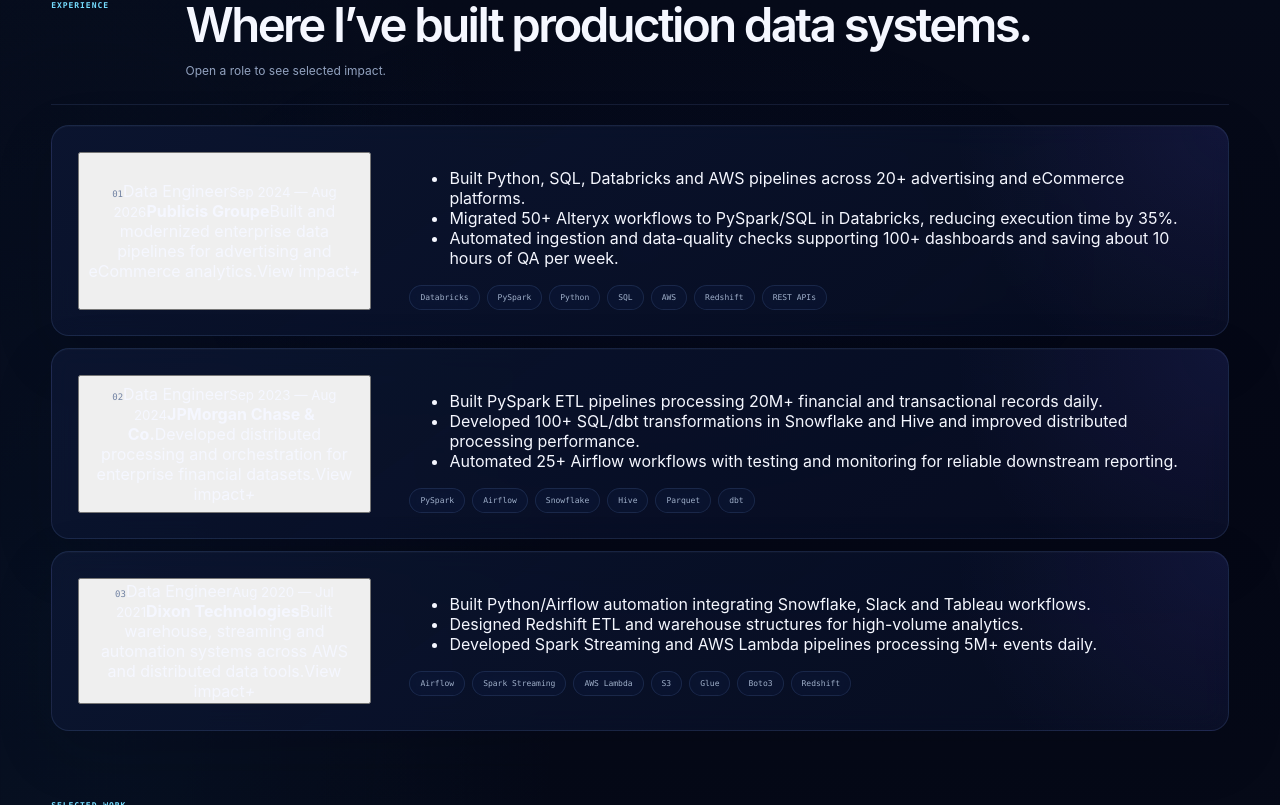
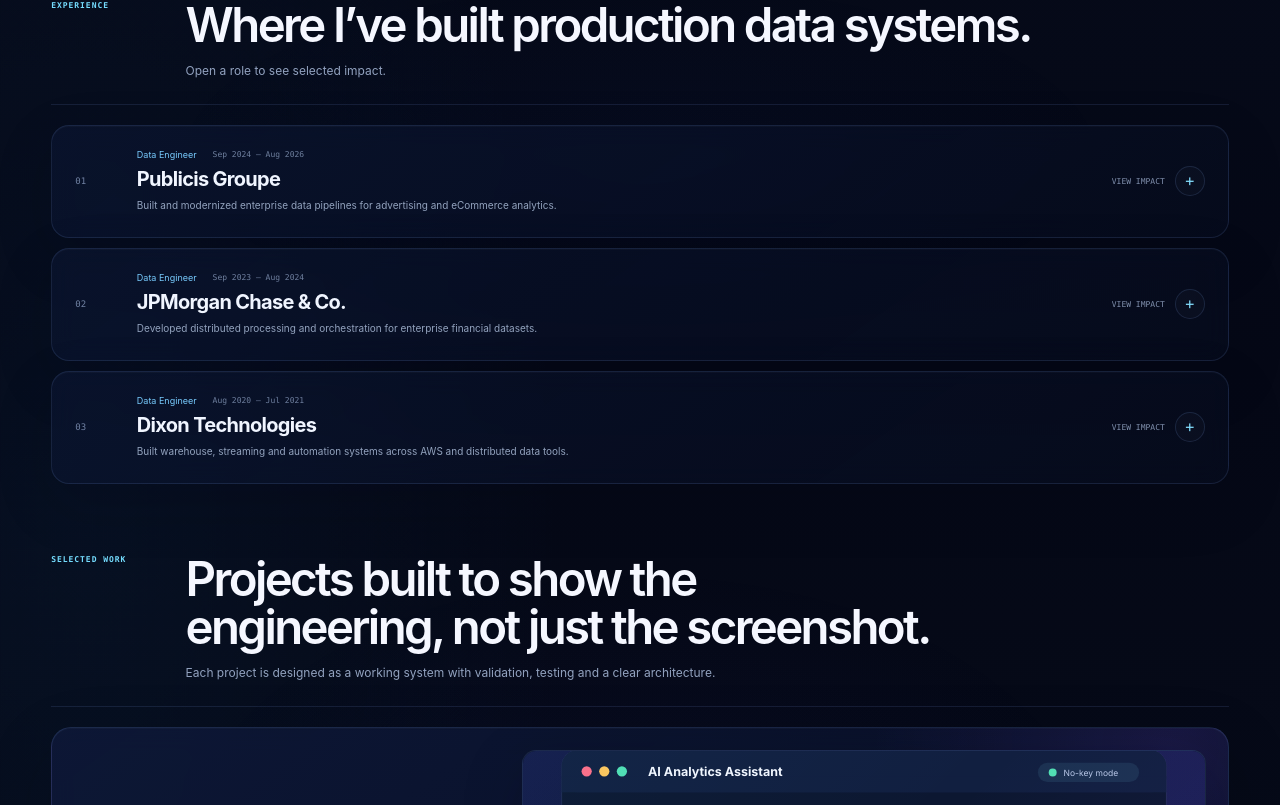
Before and after one commit to anveshsvemuri/anvesh-portfolio, a React (Vite) app: page / in a window 1280 px wide. Shown: the part 1475-2280 px from the top of the page. Built offline with nearby package versions, Linux system fonts and the light colour scheme.

Commit message:
Style compact expandable experience cards

```diff
--- a/src/App.css
+++ b/src/App.css
@@ -1931,3 +1931,200 @@
     padding: 25px 20px;
   }
 }
+
+
+/* Compact interactive experience accordion */
+.experience-accordion {
+  gap: 10px;
+}
+
+.experience-card-interactive {
+  display: block;
+  padding: 0;
+  overflow: hidden;
+  background:
+    linear-gradient(145deg, rgba(12, 23, 53, .56), rgba(7, 14, 34, .48));
+}
+
+.experience-card-interactive.is-open {
+  border-color: rgba(127, 183, 255, .26);
+  background:
+    radial-gradient(circle at 86% 14%, rgba(72, 129, 255, .08), transparent 28%),
+    linear-gradient(145deg, rgba(14, 27, 61, .68), rgba(7, 14, 34, .56));
+}
+
+.experience-toggle {
+  display: grid;
+  grid-template-columns: 36px minmax(0, 1fr) auto;
+  gap: clamp(14px, 2vw, 28px);
+  align-items: center;
+  width: 100%;
+  min-height: 104px;
+  padding: clamp(18px, 1.8vw, 26px);
+  border: 0;
+  background: transparent;
+  color: inherit;
+  text-align: left;
+  cursor: pointer;
+}
+
+.experience-toggle:hover .experience-open-label,
+.experience-toggle:focus-visible .experience-open-label {
+  color: #80ddff;
+}
+
+.experience-toggle-main {
+  display: grid;
+  min-width: 0;
+}
+
+.experience-meta-line {
+  display: flex;
+  flex-wrap: wrap;
+  gap: 10px 16px;
+  align-items: center;
+  color: #79ccff;
+  font-size: 9px;
+}
+
+.experience-meta-line small {
+  color: #70809f;
+  font-family: ui-monospace, SFMono-Regular, Menlo, monospace;
+  font-size: 8px;
+}
+
+.experience-toggle-main > strong {
+  margin-top: 7px;
+  color: #f0f5ff;
+  font-size: clamp(20px, 1.45vw, 27px);
+  font-weight: 650;
+  letter-spacing: -.035em;
+}
+
+.experience-summary-compact {
+  max-width: 820px;
+  margin-top: 7px;
+  color: #93a3be;
+  font-size: 10px;
+  line-height: 1.5;
+}
+
+.experience-open-label {
+  display: inline-flex;
+  gap: 10px;
+  align-items: center;
+  color: #8190ad;
+  font-family: ui-monospace, SFMono-Regular, Menlo, monospace;
+  font-size: 8px;
+  text-transform: uppercase;
+  transition: color 180ms ease;
+}
+
+.experience-open-label i {
+  display: grid;
+  width: 30px;
+  height: 30px;
+  place-items: center;
+  border: 1px solid rgba(136, 175, 255, .14);
+  border-radius: 50%;
+  background: rgba(255,255,255,.018);
+  color: #84dfff;
+  font-size: 15px;
+  font-style: normal;
+  transition: transform 220ms ease, border-color 220ms ease, background 220ms ease;
+}
+
+.experience-card-interactive.is-open .experience-open-label i {
+  border-color: rgba(116, 198, 255, .28);
+  background: rgba(83, 151, 255, .07);
+  transform: rotate(180deg);
+}
+
+.experience-details {
+  display: grid;
+  grid-template-rows: 0fr;
+  border-top: 1px solid transparent;
+  transition: grid-template-rows 320ms cubic-bezier(.22, .8, .24, 1), border-color 220ms ease;
+}
+
+.experience-card-interactive.is-open .experience-details {
+  grid-template-rows: 1fr;
+  border-top-color: rgba(136, 175, 255, .10);
+}
+
+.experience-details-inner {
+  overflow: hidden;
+  padding: 0 clamp(18px, 1.8vw, 26px) 0 calc(clamp(18px, 1.8vw, 26px) + 36px + clamp(14px, 2vw, 28px));
+  opacity: 0;
+  transform: translateY(-6px);
+  transition: opacity 220ms ease, transform 280ms ease, padding 280ms ease;
+}
+
+.experience-card-interactive.is-open .experience-details-inner {
+  padding-top: 18px;
+  padding-bottom: 22px;
+  opacity: 1;
+  transform: translateY(0);
+}
+
+.experience-details-inner ul {
+  display: grid;
+  gap: 8px;
+  max-width: 950px;
+  margin: 0;
+  padding: 0;
+  list-style: none;
+}
+
+.experience-details-inner li {
+  position: relative;
+  padding-left: 14px;
+  color: #9aa9c3;
+  font-size: 10px;
+  line-height: 1.55;
+}
+
+.experience-details-inner li::before {
+  position: absolute;
+  top: .72em;
+  left: 0;
+  width: 5px;
+  height: 1px;
+  content: '';
+  background: #78dfff;
+}
+
+.experience-details-inner .tool-list {
+  margin-top: 15px;
+}
+
+@media (max-width: 620px) {
+  .experience-toggle {
+    grid-template-columns: 26px minmax(0, 1fr) auto;
+    gap: 10px;
+    min-height: 92px;
+    padding: 16px;
+  }
+
+  .experience-open-label > span {
+    display: none;
+  }
+
+  .experience-toggle-main > strong {
+    font-size: 20px;
+  }
+
+  .experience-summary-compact {
+    display: none;
+  }
+
+  .experience-details-inner {
+    padding-right: 16px;
+    padding-left: 52px;
+  }
+
+  .experience-card-interactive.is-open .experience-details-inner {
+    padding-top: 14px;
+    padding-bottom: 18px;
+  }
+}
```
